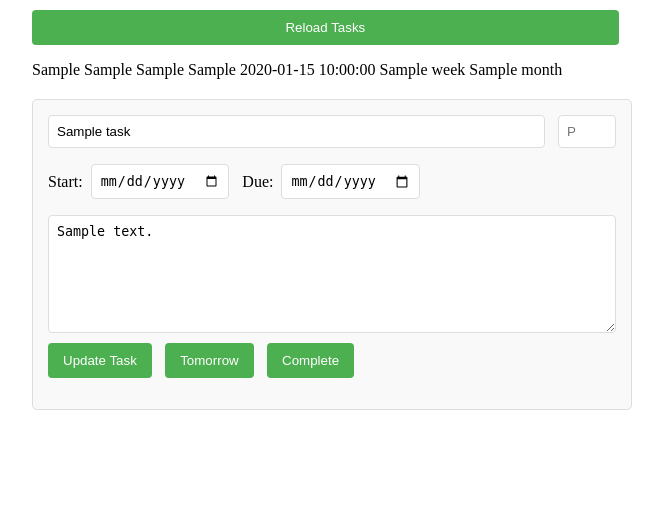
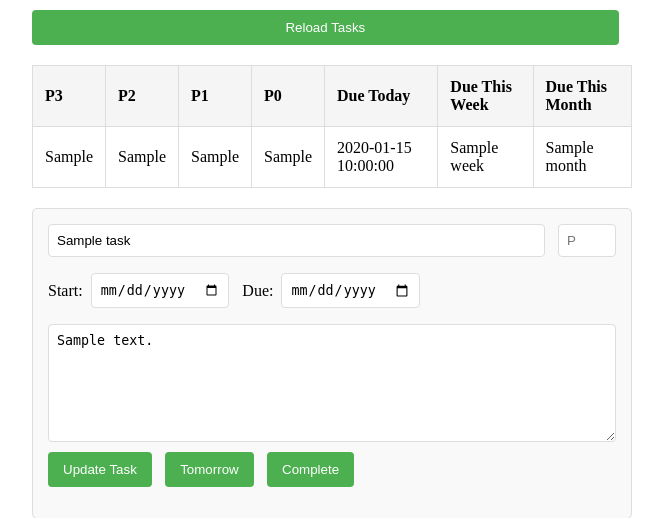
Before and after one commit to karagenit/todo, a Flask app: template templates/index.html in a window 1280 px wide. Shown: the top 518 px of the page, without its empty margins (308-971 px from the left). Run offline with Flask 3, Linux system fonts and the light colour scheme; the template is opened without the code that fills it: most values are stand-ins (such as "Sample title", 1, 10 or a date in 2020).

Commit message:
Add Stats Table

```diff
--- a/static/css/index.css
+++ b/static/css/index.css
@@ -101,3 +101,20 @@ nav button {
 nav button:hover {
     background-color: #0056b3;
 }
+
+table {
+    border-collapse: collapse;
+    width: 100%;
+    margin: 20px 0;
+}
+
+th, td {
+    border: 1px solid #ddd;
+    padding: 12px;
+    text-align: left;
+}
+
+th {
+    background-color: #f5f5f5;
+    font-weight: bold;
+}
--- a/templates/index.html
+++ b/templates/index.html
@@ -11,16 +11,26 @@
         <input type="submit" value="Reload Tasks">
     </form>
 
-    <p>
-        {{ stats.p3 }}
-        {{ stats.p2 }}
-        {{ stats.p1 }}
-        {{ stats.p0 }}
-        {{ stats.today }}
-        {{ stats.week }}
-        {{ stats.month }}
-
-    </p>
+    <table>
+        <tr>
+            <th>P3</th>
+            <th>P2</th>
+            <th>P1</th>
+            <th>P0</th>
+            <th>Due Today</th>
+            <th>Due This Week</th>
+            <th>Due This Month</th>
+        </tr>
+        <tr>
+            <td>{{ stats.p3 }}</td>
+            <td>{{ stats.p2 }}</td>
+            <td>{{ stats.p1 }}</td>
+            <td>{{ stats.p0 }}</td>
+            <td>{{ stats.today }}</td>
+            <td>{{ stats.week }}</td>
+            <td>{{ stats.month }}</td>
+        </tr>
+    </table>
 
     {% for task in tasks %}
     <form action="/update" method="POST" class="task">
```
